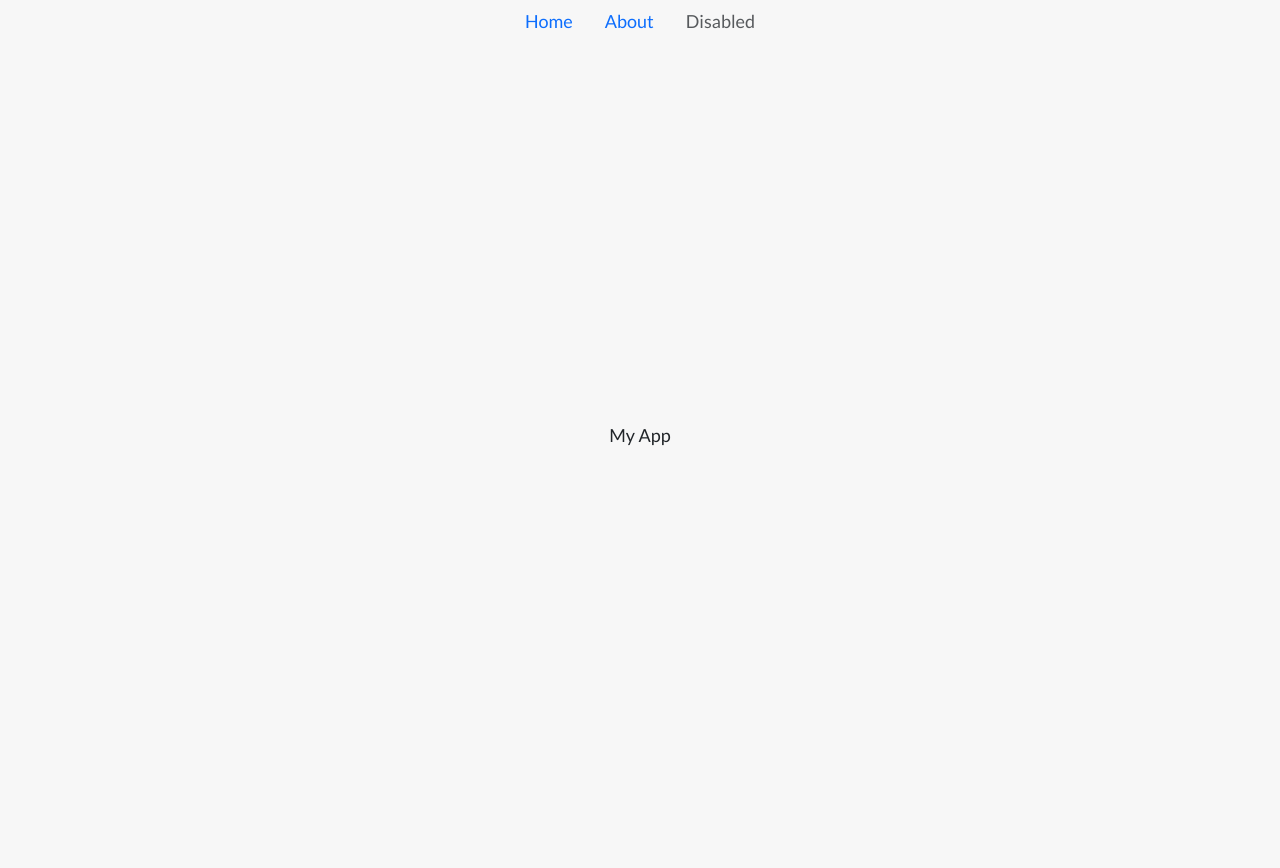
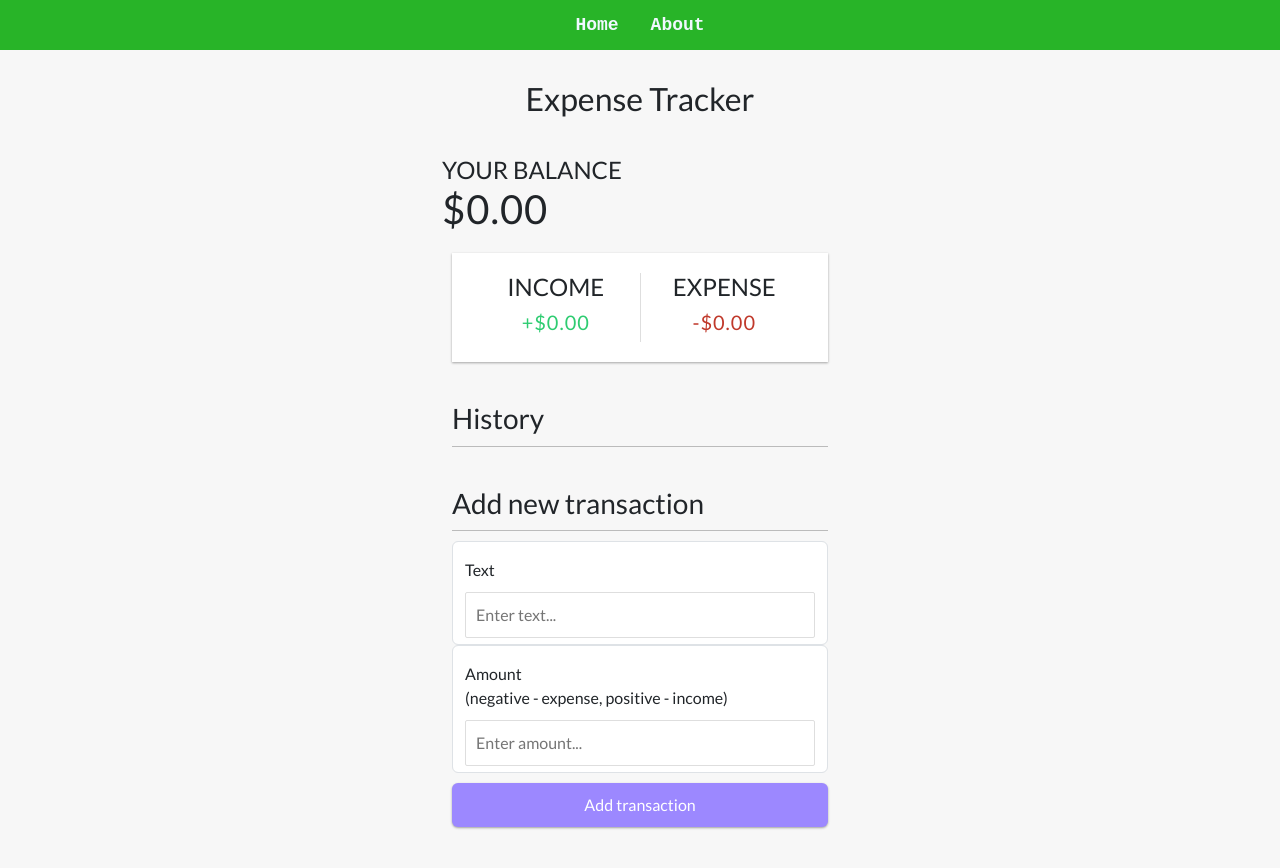
Before and after one commit to BasilOmsha/vue-expense-tracker, a Vue app: page / in a window 1280 px wide. Shown: the top 868 px of the page. Before the commit the page ends 843 px from the top, so only its background shows below. Built offline with nearby package versions, Linux system fonts and the light colour scheme.

Commit message:
Layout defined.

```diff
--- a/src/App.vue
+++ b/src/App.vue
@@ -12,9 +12,9 @@
       <li class="nav-item">
         <RouterLink to="/about" class="nav-link">About</RouterLink>
       </li>
-      <li class="nav-item">
+      <!-- <li class="nav-item">
         <a class="nav-link disabled" aria-disabled="true">Disabled</a>
-      </li>
+      </li> -->
     </ul>
   </header>
   <RouterView />
--- a/src/assets/style.css
+++ b/src/assets/style.css
@@ -13,26 +13,46 @@
   display: flex;
   flex-direction: column;
   /* align-items: center; */
-  /* justify-content: center; */
-  /* min-height: 100vh; */
+  justify-content: center;
+  min-height: 100vh;
   margin: 0;
   font-family: 'Lato', sans-serif;
   font-size: 18px;
 }
 
-header {
-  display: flex;
-  flex-direction: column;
-  /* align-items: center; */
-}
-
 main {
   /* background-color: #2ecc71; */
   display: flex;
+  flex-direction: column;
   align-items: center;
   justify-content: center;
   min-height: 100vh;
   width: auto;
+  padding: 30px;
+}
+
+.nav {
+  background-color: #28b428;
+  justify-content: center;
+  align-items: center;
+  height: 50px;
+}
+
+.nav-link {
+  color: aliceblue;
+  font-family: 'Courier New', Courier, monospace;
+  font-weight: bolder;
+  font-size: large;
+}
+
+.nav-link:hover {
+  color: #333;
+}
+
+.nav-item {
+  /* background-color: #9c88ff; */
+  align-items: center;
+  justify-content: center;
 }
 
 .aboutPage {
@@ -44,6 +64,7 @@
 }
 
 .container {
+  /* background-color: #c1cc2e; */
   margin: 30px auto;
   width: 400px;
 }
--- /dev/null
+++ b/src/components/AddTransaction.vue
@@ -0,0 +1,17 @@
+<template>
+  <h3>Add new transaction</h3>
+  <form id="form">
+    <div class="form-control">
+      <label for="text">Text</label>
+      <input type="text" id="text" placeholder="Enter text..." />
+    </div>
+    <div class="form-control">
+      <label for="amount"
+        >Amount <br />
+        (negative - expense, positive - income)</label
+      >
+      <input type="number" id="amount" placeholder="Enter amount..." />
+    </div>
+    <button class="btn">Add transaction</button>
+  </form>
+</template>
--- /dev/null
+++ b/src/components/Balance.vue
@@ -0,0 +1,12 @@
+<template>
+  <div>
+    <h4>Your Balance</h4>
+    <h1 id="balance">$0.00</h1>
+  </div>
+</template>
+
+<style scoped>
+div {
+  margin-left: -10px;
+}
+</style>
--- /dev/null
+++ b/src/components/Header.vue
@@ -0,0 +1,3 @@
+<template>
+  <h2 class="heading">Expense Tracker</h2>
+</template>
--- /dev/null
+++ b/src/components/IncomeExpenses.vue
@@ -0,0 +1,14 @@
+<template>
+  <div class="inc-exp-container">
+    <div>
+      <h4>Income</h4>
+      <!-- <p id="money-plus" class="money plus">+${{ income }}</p> -->
+      <p id="money-plus" class="money plus">+$0.00</p>
+    </div>
+    <div>
+      <h4>Expense</h4>
+      <!-- <p id="money-minus" class="money minus">-${{ expenses }}</p> -->
+      <p id="money-minus" class="money minus">-$0.00</p>
+    </div>
+  </div>
+</template>
--- /dev/null
+++ b/src/components/TransactioList.vue
@@ -0,0 +1,7 @@
+<template>
+  <h3>History</h3>
+  <ul id="list" class="list">
+    <!-- <li class="minus">Cash <span>-$400</span><button class="delete-btn">x</button></li>
+    <li class="plus">Paycheck <span>$780</span><button class="delete-btn">x</button></li> -->
+  </ul>
+</template>
--- a/src/views/HomeView.vue
+++ b/src/views/HomeView.vue
@@ -1,12 +1,40 @@
-<script setup>
-// import TheWelcome from '../components/TheWelcome.vue'
+<script>
+import Header from '../components/Header.vue'
+import Balance from '../components/Balance.vue'
+import IncomeExpenses from '@/components/IncomeExpenses.vue'
+import TransactioList from '@/components/TransactioList.vue'
+import AddTransaction from '@/components/AddTransaction.vue'
+
+// in the traditional way components need to be registred to show up
+export default {
+  components: {
+    Header,
+    Balance,
+    IncomeExpenses,
+    TransactioList,
+    AddTransaction
+  }
+}
 </script>
+
+<!-- <script setup>
+import Header from '../components/Header.vue'
+import Balance from '../components/Balance.vue'
+import IncomeExpenses from '@/components/IncomeExpenses.vue'
+import TransactioList from '@/components/TransactioList.vue'
+import AddTransaction from '@/components/AddTransaction.vue'
+</script> -->
 
 <template>
   <main>
-    <!-- <TheWelcome /> -->
-    <div class="mainPage">
-      <p>My App</p>
+    <!-- <div class="mainPage"> -->
+    <Header />
+    <div class="container">
+      <Balance />
+      <IncomeExpenses />
+      <TransactioList />
+      <AddTransaction />
     </div>
+    <!-- </div> -->
   </main>
 </template>
```
